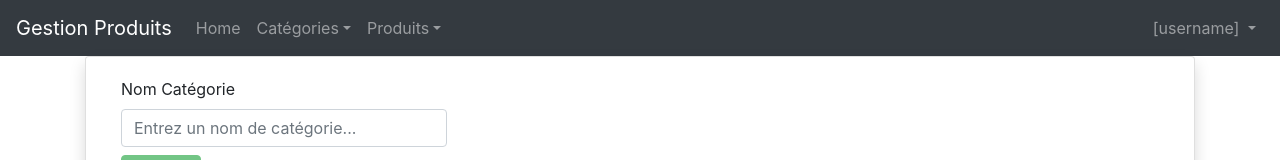
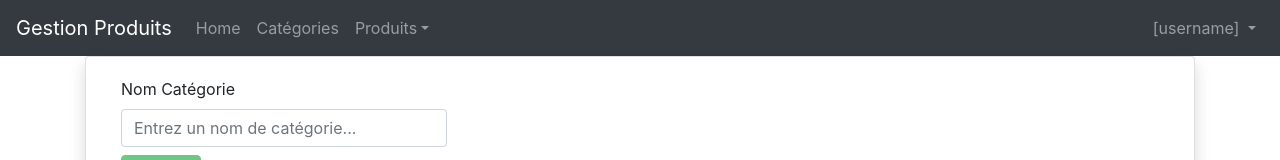
Before and after one commit to SaraHamsassia/Angular13_2023, an Angular app: page /categorie in a window 1280 px wide. Shown: the top 160 px of the page. Built offline with nearby package versions, Linux system fonts and the light colour scheme; no server answers.

Commit message:
little modification

```diff
--- a/src/app/app.component.html
+++ b/src/app/app.component.html
@@ -15,21 +15,14 @@
             <li class="nav-item">
                 <a class="nav-link" routerLink="/produits">Home</a>
             </li>
-            <li class="nav-item dropdown">
-                <a class="nav-link dropdown-toggle" routerLink="/categorie">Catégories</a>
-                <div class="dropdown-menu">
-                    <a class="dropdown-item" routerLink="add-produits">Ajouter</a>
-                    <a class="dropdown-item" href="#">Lister les produits</a>
-                    <a class="dropdown-item" routerLink="/rechercheParCategorie">Recherche Par Catégorie</a>
-                    <a class="dropdown-item" routerLink="/rechercheParNom">Recherche Par Nom</a>
-                </div>
+            <li class="nav-item">
+                <a class="nav-link" routerLink="/categorie">Catégories</a>
             </li>
             <!-- Dropdown -->
             <li class="nav-item dropdown">
-                <a class="nav-link dropdown-toggle" href="#" id="navbardrop" data-toggle="dropdown">Produits</a>
+                <a class="nav-link dropdown-toggle" routerLink="/produits" id="navbardrop" data-toggle="dropdown">Produits</a>
                 <div class="dropdown-menu">
                     <a class="dropdown-item" routerLink="add-produits">Ajouter</a>
-                    <a class="dropdown-item" href="#">Lister les produits</a>
                     <a class="dropdown-item" routerLink="/rechercheParCategorie">Recherche Par Catégorie</a>
                     <a class="dropdown-item" routerLink="/rechercheParNom">Recherche Par Nom</a>
                 </div>
--- a/src/app/liste-categories/liste-categories.component.html
+++ b/src/app/liste-categories/liste-categories.component.html
@@ -18,7 +18,6 @@
                         <td>{{cat.idCat}}</td>
                         <td>{{cat.nomCat}}</td>
                         <td><a class="btn btn-success" (click)="updateCat(cat)">Editer</a></td>
-                        <td><a class="btn btn-danger" (click)="supprimerCategorie(cat)">Supprimer</a></td>
                     </tr>
                 </tbody>
             </table>
```
